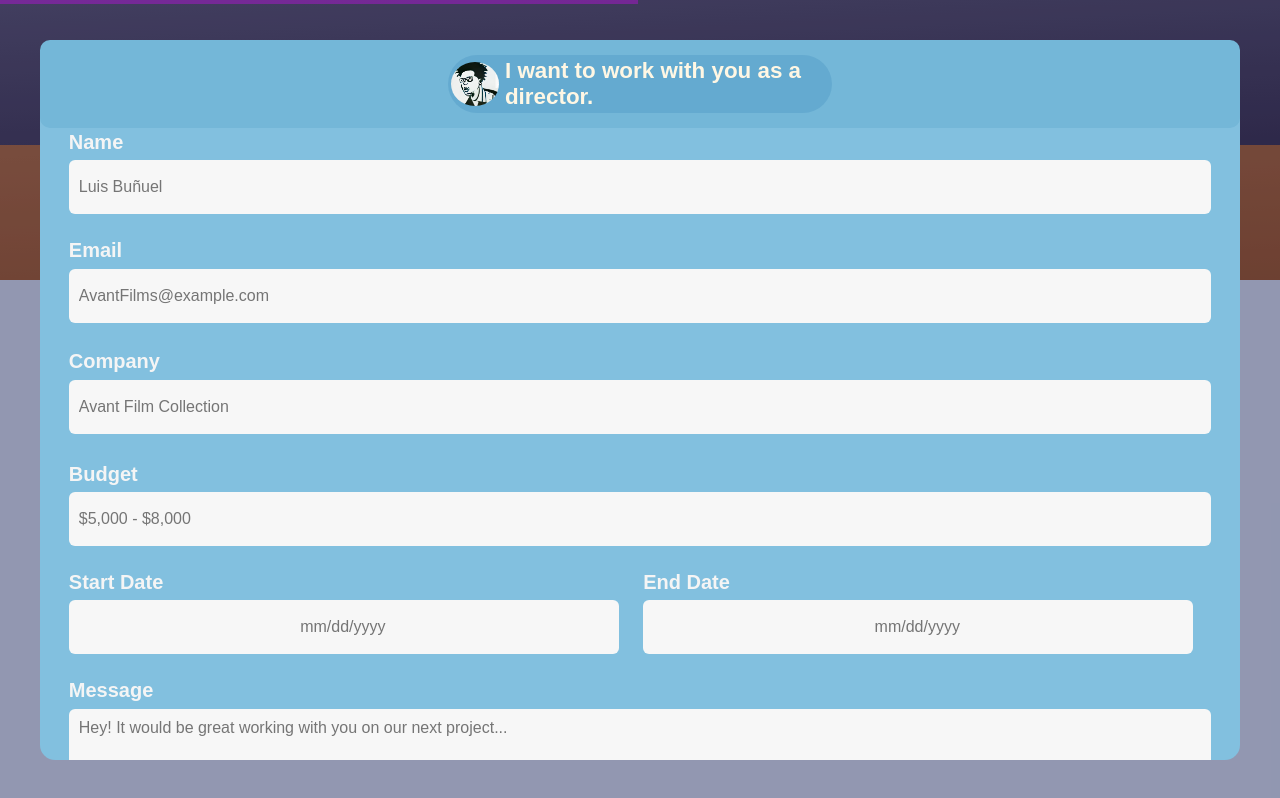
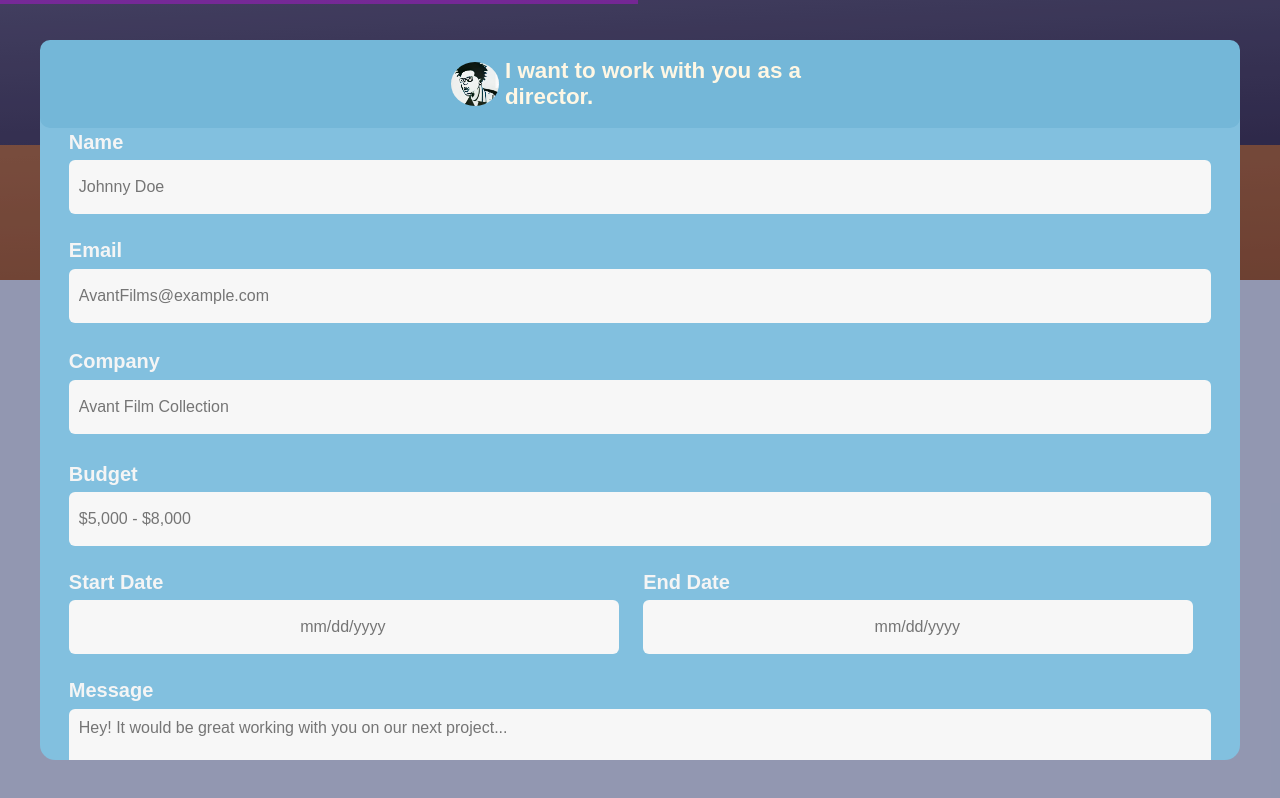
Before and after one commit to brunoarnabar/film-portfolio-deployment, a React (Create React App) app: page / in a window 1280 px wide. Both pictures are taken after a click on the button "I want to work with you as a director.". Built offline with nearby package versions, Linux system fonts and the light colour scheme; a web font is replaced by a local one.

Commit message:
Contact.Messy {style.6}

```diff
--- a/src/Components/Contact/FormContainer/FormCon.jsx
+++ b/src/Components/Contact/FormContainer/FormCon.jsx
@@ -102,7 +102,7 @@ function FormCont({closeModal}) {
             <div className="inputContainer name">
               <label className="form-name label">Name</label>
               <Field className="form-name input"
-                placeholder="Luis Buñuel"
+                placeholder="Johnny Doe"
                 name="name"
                 type="text"
                 required
--- a/src/Components/Contact/contact.scss
+++ b/src/Components/Contact/contact.scss
@@ -181,7 +181,7 @@
             width: 84%;
              justify-content: center;
                 //slightly-noticable button
-                // background-color: rgba(137, 138, 97, 0);
+                 background-color: rgba(137, 138, 97, 0);
                 // border: 1px rgba(0, 0, 0, 0) solid;
         }
 
```
